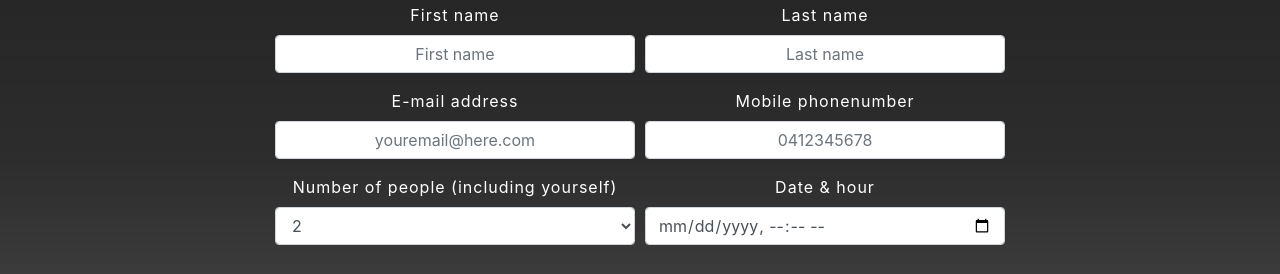
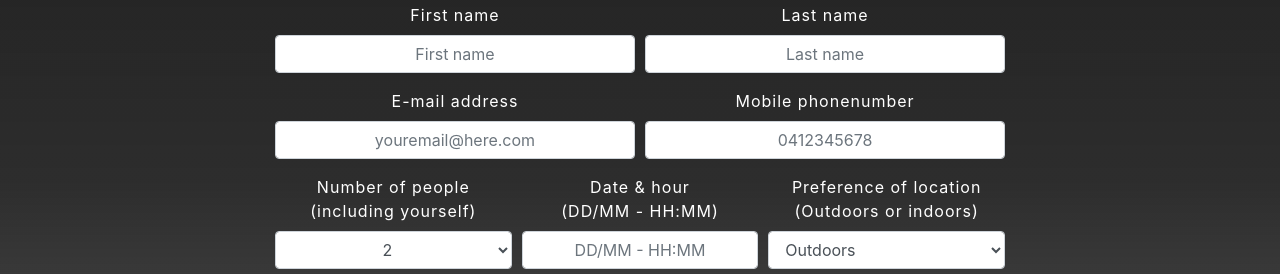
Before and after one commit to KilianHoefman/PointFinal, a website with bundled scripts: page index.html in a window 1280 px wide. Shown: the part 1195-1469 px from the top of the page. Built offline with nearby package versions, Linux system fonts and the light colour scheme; a script that the page names is missing.

Commit message:
added location option to reservations

```diff
--- a/index.html
+++ b/index.html
@@ -138,10 +138,11 @@
               </div>
 
 
-              <div class="col-md-6">
-                <label for="nrpeople" class="text-white">Number of people
+              <div class="col-md-4">
+                <label for="nrpeople" class="text-white">Number of people <br>
                   (including yourself)</label>
-                <select name="selectionNr" id="nrpeople" class="form-control required" id="nrOfPeopleDropdown" required>
+                <select name="selectionNr" id="nrpeople" class="form-control text-center required" id="nrOfPeopleDropdown" required>
+                  <option value="1">1</option>
                   <option value="2" selected>2</option>
                   <option value="3">3</option>
                   <option value="4">4</option>
@@ -154,10 +155,9 @@
                 </select>
 
               </div>
-              <div class="col">
-                <label for="hour" class="text-white">Date & hour</label>
-                <input type="datetime-local" id="hour" class="form-control required
-                    w-100" name="time" required>
+              <div class="col-md-4">
+                <label for="hour" class="text-white required">Date & hour <br> (DD/MM - HH:MM)</label>
+                <input type="text" id="hour" class="form-control text-center required" placeholder="DD/MM - HH:MM" name="time" required>
                     <div class="valid-feedback">
                       Looks good!
                   </div>
@@ -165,8 +165,15 @@
                       Please fill in the date and or time.
                   </div>
               </div>
+              <div class="col-md-4">
+                <label for="location" class="text-white">Preference of location (Outdoors or indoors)</label>
+                <select name="location" id="location" class="form-control">
+                  <option value="buiten" selected>Outdoors</option>
+                  <option value="binnen">Inside</option>
+                </select>
+              </div>
               <div class="col-md-12 text-center">
-                <button type="submit" name="submit" class="btn btn-primary" id="submitReservation">Submit</button>
+                <button type="submit" name="submit" class="btn btn-primary" onclick="test()" id="submitReservation">Submit</button>
               </div>
           </form>
           <!-- <p class="text-white-50">
@@ -198,6 +205,7 @@
           }, false);
         })();
       </script>
+
   </section>
 
   <!-- Projects Section
```
Also changed, not shown: 1 other file.
